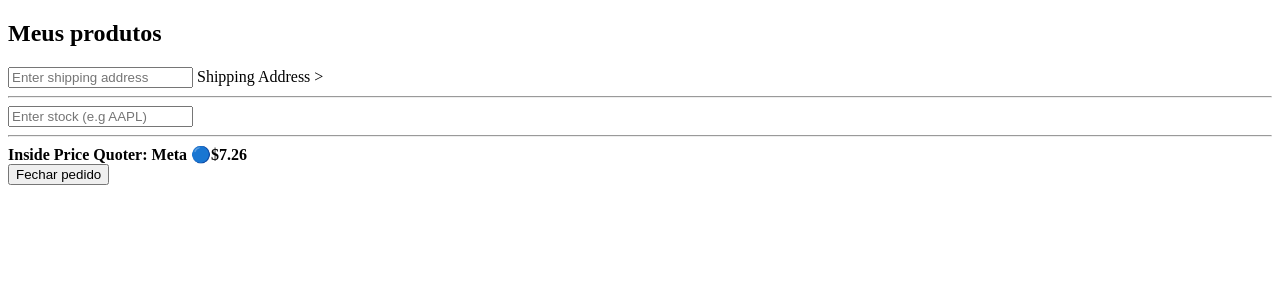
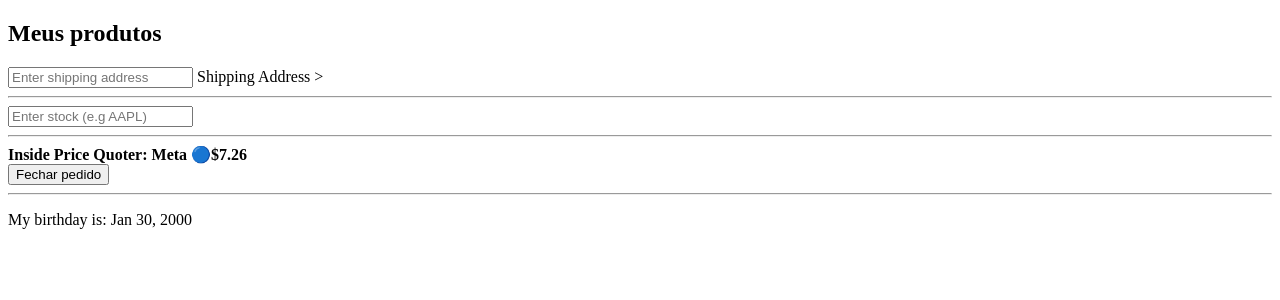
Before and after one commit to joeyclapton/auction, an Angular app: page / in a window 1280 px wide. Shown: the top 300 px of the page. Built offline with nearby package versions, Linux system fonts and the light colour scheme.

Commit message:
feat: create birthday component

```diff
--- a/src/app/app.component.html
+++ b/src/app/app.component.html
@@ -7,3 +7,5 @@
 <button appPreventAction status="UNSAVE">
     Fechar pedido
 </button>
+<hr />
+<app-birthday [birthday]="birthday" />
--- a/src/app/app.component.ts
+++ b/src/app/app.component.ts
@@ -14,6 +14,7 @@ export class AppComponent {
   readonly numberOfShares = 100;
   priceQuote!: IPriceQuote;
   products: Array<IProduct> = [];
+  birthday = new Date(2000, 0, 30)
 
   constructor(productService: ProductService) {
     this.products = productService.getAll();
--- a/src/app/app.module.ts
+++ b/src/app/app.module.ts
@@ -10,6 +10,7 @@ import { PriceQuoterComponent } from './price-quoter/price-quoter.component';
 import { ProductsComponent } from './products/products.component';
 import { HighlightDirective } from './shared/directives/highlight.directive';
 import { PreventActionDirective } from './shared/directives/prevent-action.directive';
+import { BirthdayComponent } from './birthday/birthday.component';
 
 @NgModule({
   declarations: [
@@ -19,7 +20,8 @@ import { PreventActionDirective } from './shared/directives/prevent-action.direc
     PriceQuoterComponent,
     ProductsComponent,
     HighlightDirective,
-    PreventActionDirective
+    PreventActionDirective,
+    BirthdayComponent
   ],
   imports: [
     BrowserModule,
--- /dev/null
+++ b/src/app/birthday/birthday.component.html
@@ -0,0 +1,5 @@
+<div>
+    <p>
+        My birthday is: {{ birthday | date }}
+    </p>
+</div>
```
Also changed, not shown: src/app/birthday/birthday.component.ts (added, +10 -0 lines), src/app/birthday/birthday.component.sass (added), 1 other file (tests, documents, lock files or other folders).
